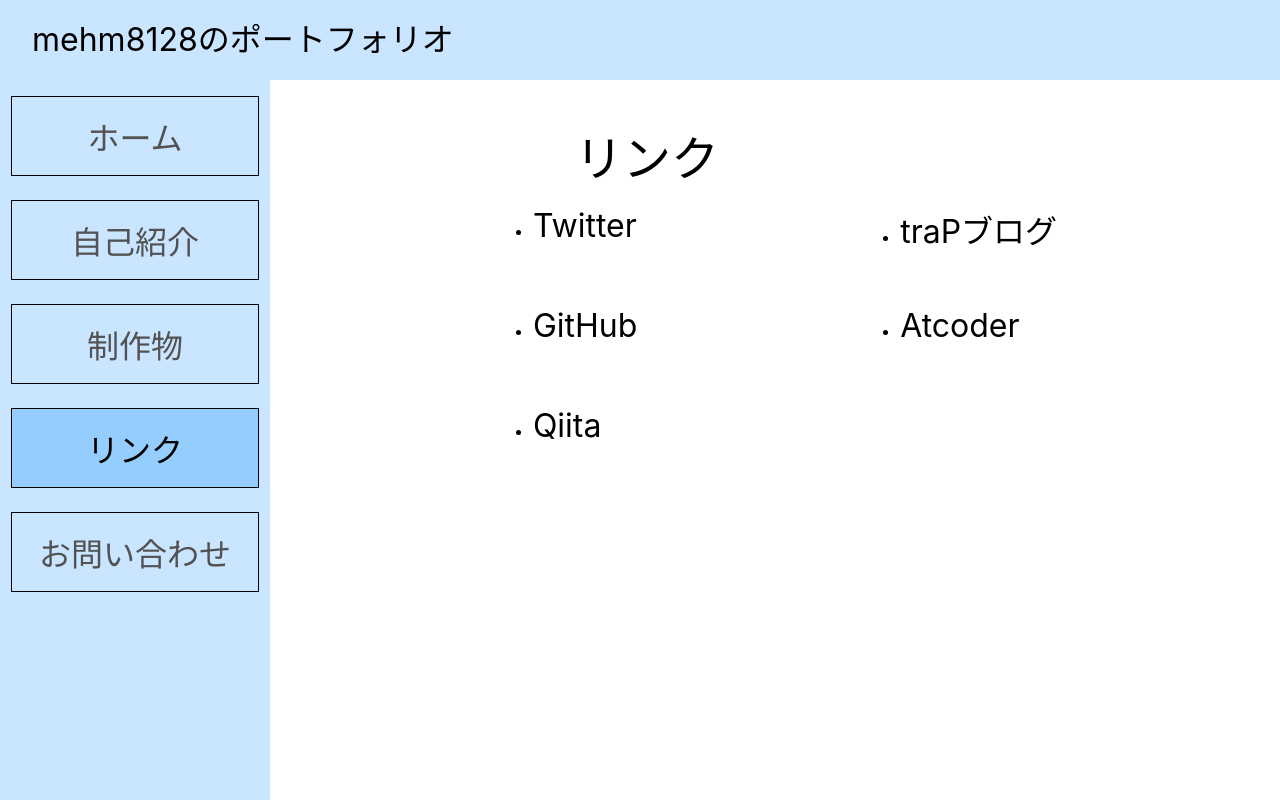
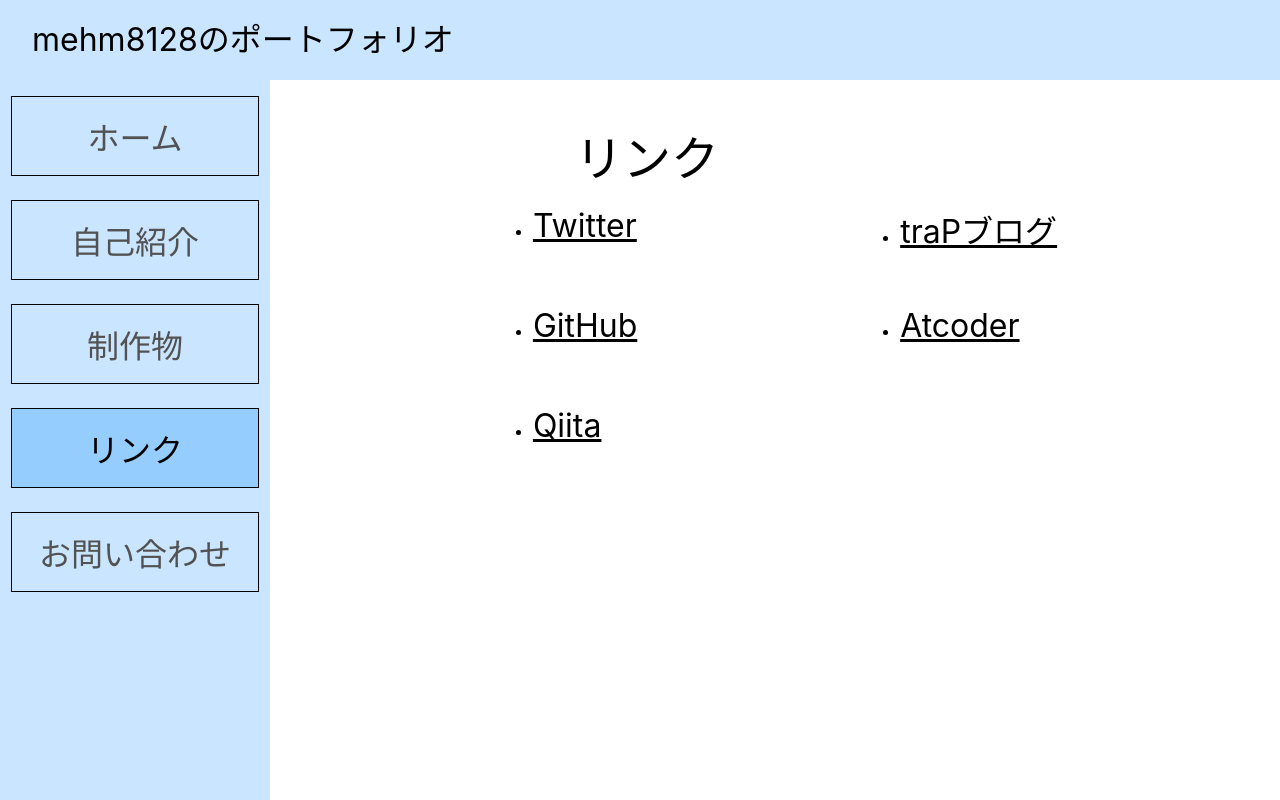
Before and after one commit to mehm8128/portfolio, a React (Create React App) app: page /links in a window 1280 px wide. Built offline with nearby package versions, Linux system fonts and the light colour scheme.

Commit message:
CSS微修正

```diff
--- a/src/pages/Links.module.css
+++ b/src/pages/Links.module.css
@@ -24,10 +24,9 @@
 }
 .itemContent {
 }
-.li a {
+.link {
   font-size: 32px;
   color: #000000;
-  text-decoration: none;
 }
 .contactButton {
   font-size: 32px;
--- a/src/pages/Links.tsx
+++ b/src/pages/Links.tsx
@@ -13,14 +13,18 @@ function Links() {
   const listItems1 = linkList.slice(0, Math.ceil(linkList.length / 2)).map((item, index) => (
     <li key={index} className={styles.li}>
       <span className={styles.itemContent}>
-        <a href={item.link}>{item.name}</a>
+        <a href={item.link} className={styles.link}>
+          {item.name}
+        </a>
       </span>
     </li>
   ))
   const listItems2 = linkList.slice(Math.ceil(linkList.length / 2)).map((item, index) => (
     <li key={index} className={styles.li}>
       <span className={styles.itemContent}>
-        <a href={item.link}>{item.name}</a>
+        <a href={item.link} className={styles.link}>
+          {item.name}
+        </a>
       </span>
     </li>
   ))
```
